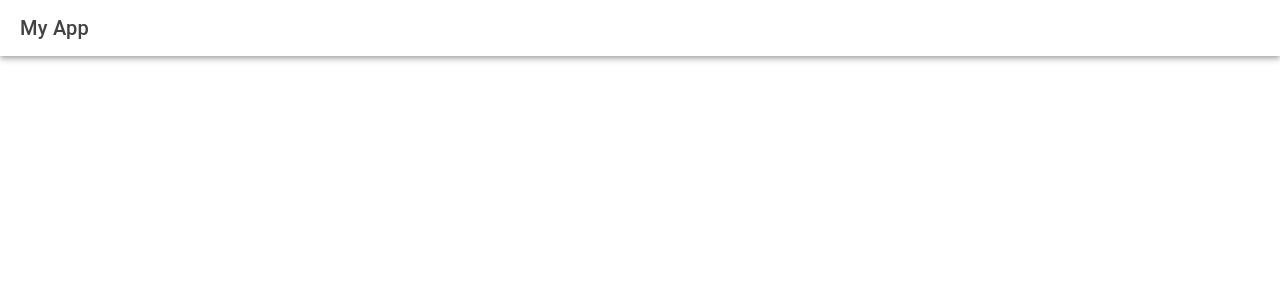
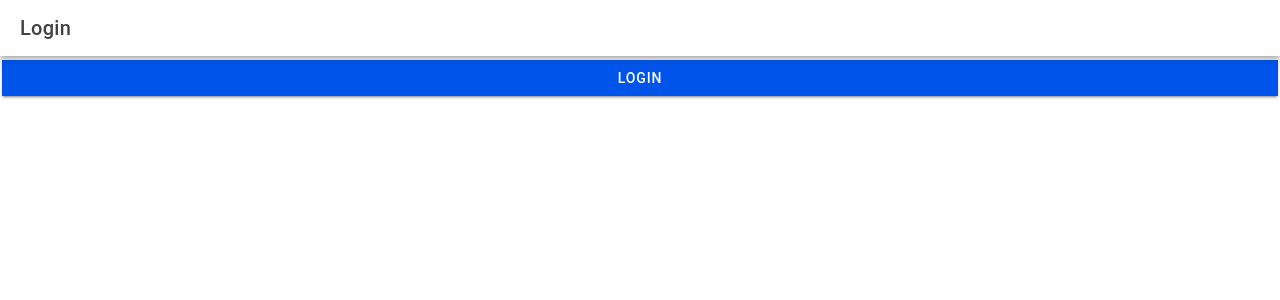
Before and after one commit to DashadotT/IT35A-MOBILE, a React (Vite) app: page / in a window 1280 px wide. Shown: the top 300 px of the page. Built offline with nearby package versions, Linux system fonts and the light colour scheme.

Commit message:
Modified the Login.tsx to render the Login page

```diff
--- a/src/pages/Login.tsx
+++ b/src/pages/Login.tsx
@@ -1,25 +1,26 @@
-import { IonButton, IonButtons, IonContent, IonHeader, IonMenuButton, IonPage, IonTitle, IonToolbar, useIonRouter } from '@ionic/react';
+import { IonPage, IonHeader, IonToolbar, IonButtons, IonMenuButton, IonTitle, IonContent, IonButton, useIonRouter } from "@ionic/react";
 
 const Login: React.FC = () => {
     const navigation = useIonRouter();
 
-    const doLogin = () => {
-        navigation.push("/app", "forward", "replace");
-    };
+    const dologin = () => {
+        navigation.push('/app', 'forward', 'replace');
+    }
     return (
         <IonPage>
             <IonHeader>
                 <IonToolbar>
-                    <IonButtons>
-                        <IonMenuButton></IonMenuButton>
-                    </IonButtons>
-                    <IonTitle>My App</IonTitle>
+                    <IonTitle>Login</IonTitle>
                 </IonToolbar>
             </IonHeader>
             <IonContent fullscreen>
+                <IonButton expand="full" onClick={() => dologin()}>
+                    Login
+                </IonButton>
+
+
             </IonContent>
         </IonPage>
     );
-};
-
+}
 export default Login;
```
